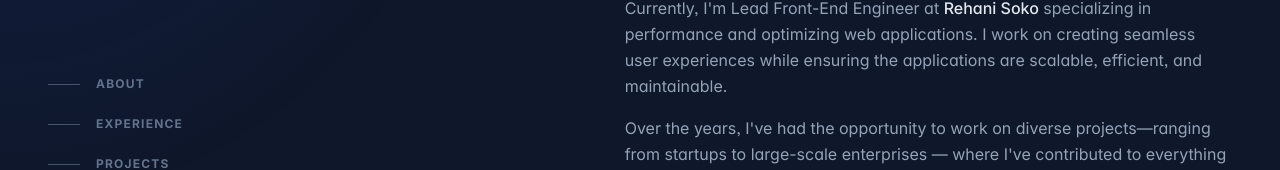
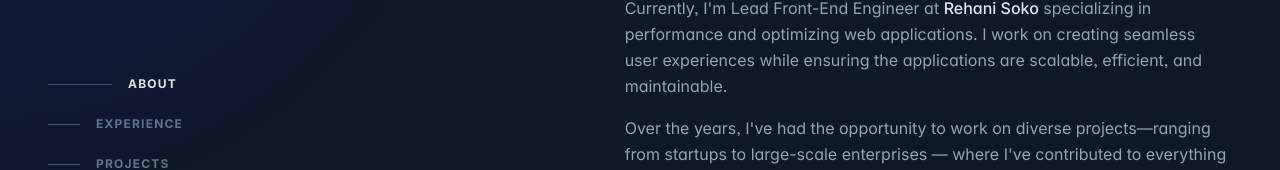
Before and after one commit to usamanasar38/usama-nasar, a Next.js app: page / in a window 1280 px wide. Shown: the part 272-442 px from the top of the page. Built offline with nearby package versions, Linux system fonts and the light colour scheme.

Commit message:
feat: animate active section in nav

```diff
--- a/src/components/nav-links.tsx
+++ b/src/components/nav-links.tsx
@@ -2,21 +2,42 @@
 import { DATA } from "@/data/resume";
 import { cn } from "@/lib/utils";
 import Link from "next/link";
-import { useSearchParams } from "next/navigation";
 import { useEffect, useState } from "react";
 
 const NavLinks = () => {
-    // Used to trigger the side effect responsible of updating the path state
-	const refreshCurrentPath = useSearchParams();
   const [activeLink, setActiveLink] = useState<string>(DATA.navbar[0].href);
 
   useEffect(() => {
-    setActiveLink(decodeURIComponent(window.location.hash))
-  }, [refreshCurrentPath]);
+    // Don't need intersection observer for mobile because we're not showing nav for mobile.
+    if (window.innerWidth < 1024) return;
+    const observer = new IntersectionObserver(
+      (entries) => {
+        entries.forEach((entry) => {
+          if (entry.isIntersecting) {
+            setActiveLink(`#${entry.target.id}`);
+          }
+        });
+      },
+      { rootMargin: "0% 0% -60% 0%", threshold: 0 }
+    );
+    DATA.navbar.forEach((nav) => {
+      const element = document.querySelector(nav.href);
+      if (!element) return;
+      observer.observe(element);
+    });
+
+    return () => observer.disconnect();
+  }, []);
 
   return DATA.navbar.map((item, index) => (
     <li key={index}>
-      <Link className={cn("group flex items-center py-3", activeLink === item.href && 'active')} href={item.href}>
+      <Link
+        className={cn(
+          "group flex items-center py-3",
+          activeLink === item.href && "active"
+        )}
+        href={item.href}
+      >
         <span className="nav-indicator mr-4 h-px w-8 bg-slate-600 transition-all group-hover:w-16 group-hover:bg-slate-200 group-focus-visible:w-16 group-focus-visible:bg-slate-200 motion-reduce:transition-none"></span>
         <span className="nav-text text-xs font-bold uppercase tracking-widest text-slate-500 group-hover:text-slate-200 group-focus-visible:text-slate-200">
           {item.label}
```
